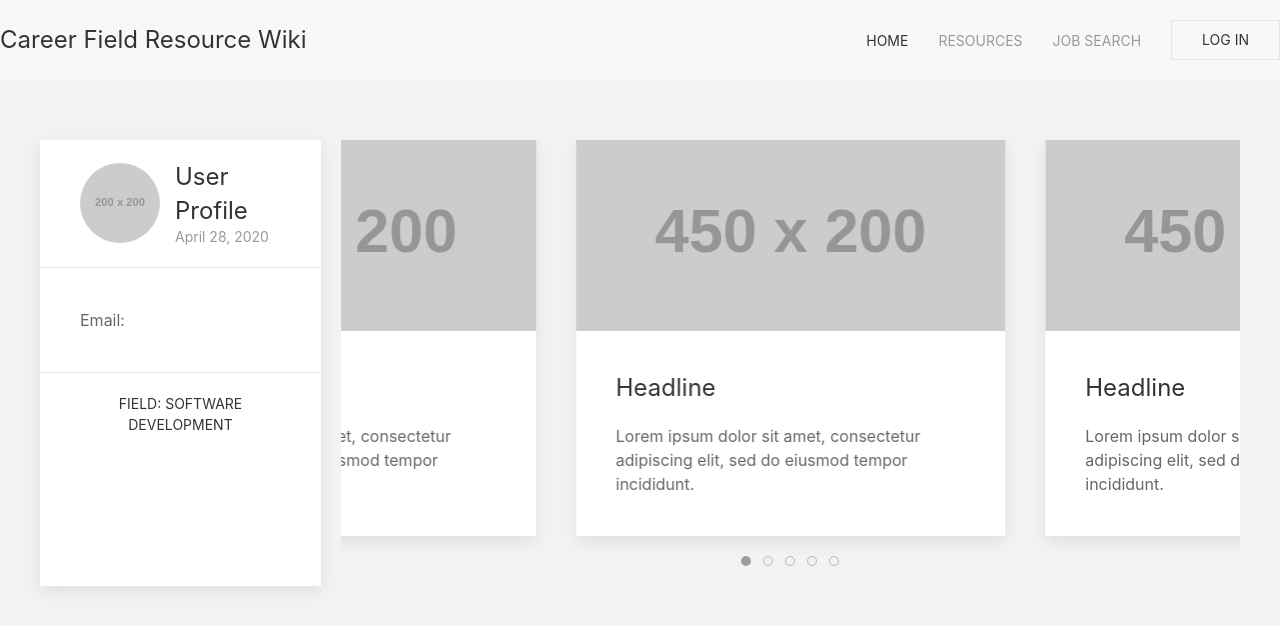
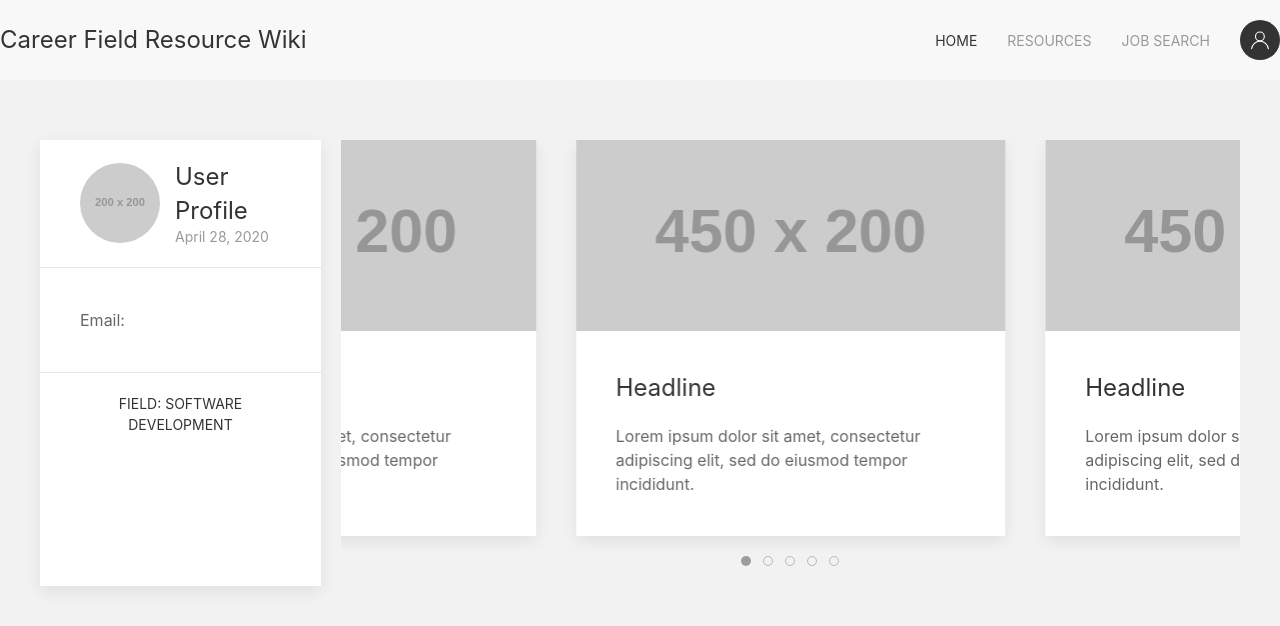
Before and after one commit to aroblesgalit/Project2, a website: page public/userProfile.html in a window 1280 px wide. Drawn offline with nearby package versions, Linux system fonts and the light colour scheme; no server answers; placeholder pictures from the web are drawn by us.

Commit message:
Updated navbar to include a settings icon with dropdown and links to userprofile and logout

```diff
--- a/public/stylesheets/style.css
+++ b/public/stylesheets/style.css
@@ -34,7 +34,14 @@
   margin-top: 50px;
 }
 
-
+#settings {
+  height: 40px;
+  width: 40px;
+  background-color: #333;
+  border-radius: 20px;
+  color: white;
+  cursor: pointer;
+}
 
 
 
--- a/public/userProfile.html
+++ b/public/userProfile.html
@@ -33,7 +33,14 @@
                     <li><a href="/resources">Resources</a></li>
                     <li><a href="/jobsearch">Job Search</a></li>
                     <div class="uk-navbar-item" id="loginAvatar">
-                        <button class="uk-button uk-button-default" id="login">Log in</button>
+                        <div id="settings" class="uk-flex uk-flex-center uk-flex-middle"><span uk-icon="icon:  user"></span></div>
+                        <div uk-dropdown>
+                            <ul class="uk-nav uk-dropdown-nav">
+                                <li class="uk-active"><a href="/userProfile">User Profile</a></li>
+                                <li class="uk-nav-divider"></li>
+                                <li><a href="/logout">Logout</a></li>
+                            </ul>
+                        </div>
                     </div>
                 </ul>
             </div>
```
Also changed, not shown: public/resources.html (+2 -2 lines).
